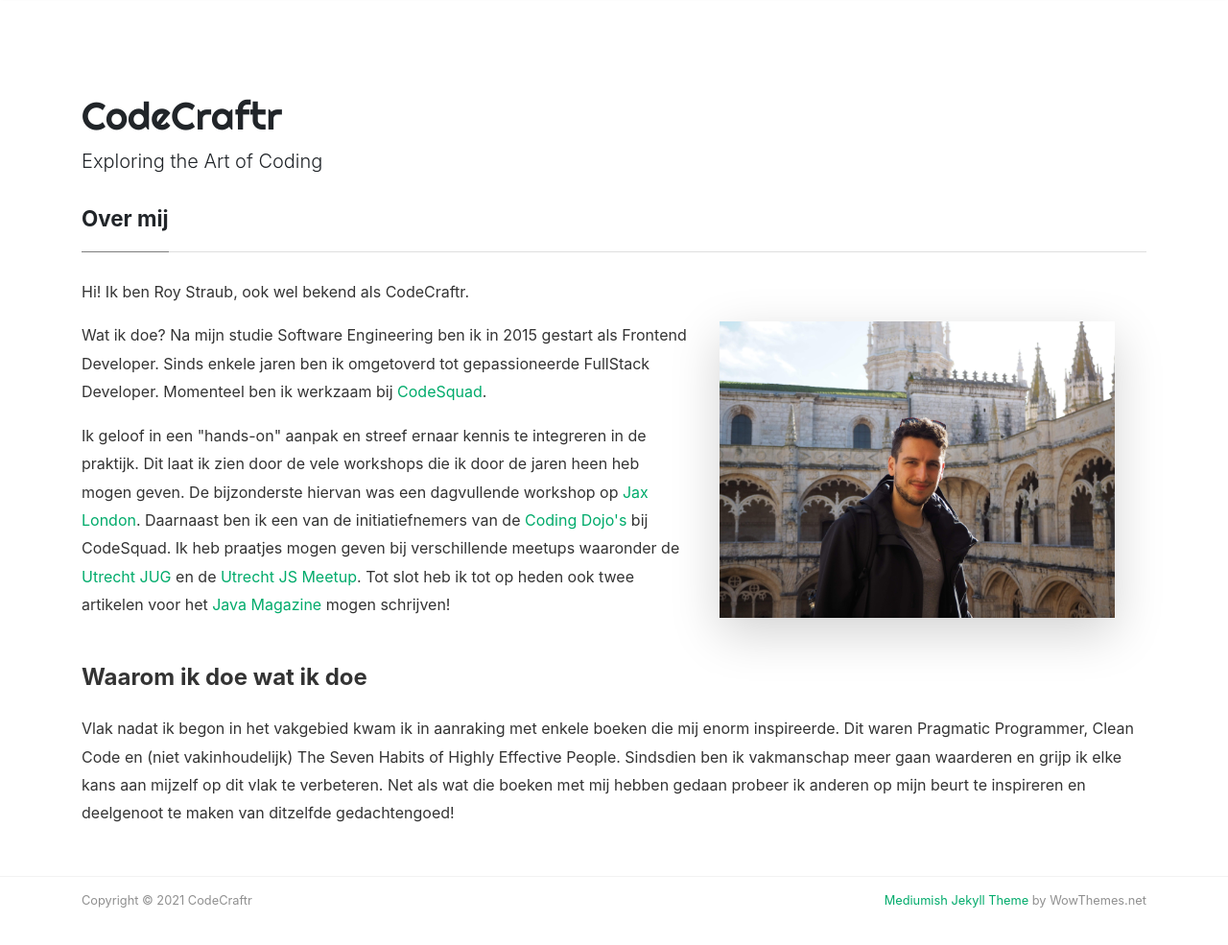
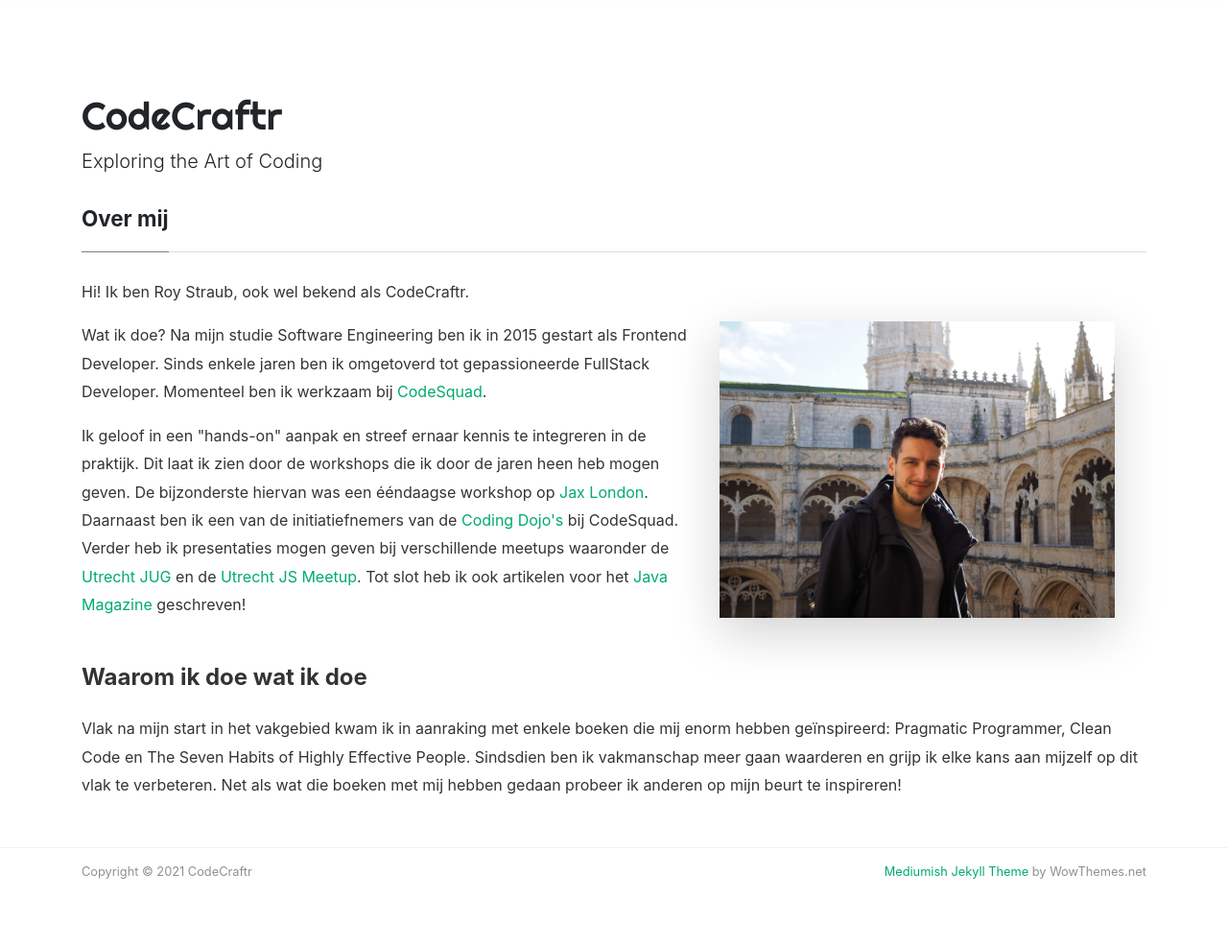
Before and after one commit to rstraub/rstraub.github.io, a Jekyll site: the page built from _pages/about.md, in a window 1280 px wide and 1022 px high. Shown: the top 985 px of the window at 96% size. Built offline with Jekyll 4.4.1, drawn with Linux system fonts in a browser that asks for light colours; nearby versions of some CDN libraries.

Commit message:
Another round of review

```diff
--- a/_pages/about.md
+++ b/_pages/about.md
@@ -15,12 +15,12 @@ Momenteel ben ik werkzaam bij <a target="_blank" href="https://www.codesquad.nl/
 </p>
 
 <p>
-Ik geloof in een "hands-on" aanpak en streef ernaar kennis te integreren in de praktijk. Dit laat ik zien door de vele workshops die ik door de jaren heen heb mogen geven.
-De bijzonderste hiervan was een dagvullende workshop op <a target="_blank" href="https://jaxlondon.com/software-architecture-design/the-ultimate-asynchronous-stack">Jax London</a>.
+Ik geloof in een "hands-on" aanpak en streef ernaar kennis te integreren in de praktijk. Dit laat ik zien door de workshops die ik door de jaren heen heb mogen geven.
+De bijzonderste hiervan was een ééndaagse workshop op <a target="_blank" href="https://jaxlondon.com/software-architecture-design/the-ultimate-asynchronous-stack">Jax London</a>.
 Daarnaast ben ik een van de initiatiefnemers van de <a target="_blank" href="https://codingdojo.org/WhatIsCodingDojo/">Coding Dojo's</a> bij CodeSquad.
-Ik heb praatjes mogen geven bij verschillende meetups waaronder de <a target="_blank" href="https://www.linkedin.com/company/utrecht-jug/">Utrecht JUG</a>
+Verder heb ik presentaties mogen geven bij verschillende meetups waaronder de <a target="_blank" href="https://www.linkedin.com/company/utrecht-jug/">Utrecht JUG</a>
 en de <a target="_blank" href="https://www.meetup.com/Utrecht-JavaScript-Meetup/">Utrecht JS Meetup</a>.
-Tot slot heb ik tot op heden ook twee artikelen voor het <a target="_blank" href="https://nljug.org/category/java-magazine/">Java Magazine</a> mogen schrijven!
+Tot slot heb ik ook artikelen voor het <a target="_blank" href="https://nljug.org/category/java-magazine/">Java Magazine</a> geschreven!
 </p>
 </div>
 
@@ -32,4 +32,4 @@ Tot slot heb ik tot op heden ook twee artikelen voor het <a target="_blank" href
 </div>
 
 #### Waarom ik doe wat ik doe
-Vlak nadat ik begon in het vakgebied kwam ik in aanraking met enkele boeken die mij enorm inspireerde. Dit waren Pragmatic Programmer, Clean Code en (niet vakinhoudelijk) The Seven Habits of Highly Effective People. Sindsdien ben ik vakmanschap meer gaan waarderen en grijp ik elke kans aan mijzelf op dit vlak te verbeteren. Net als wat die boeken met mij hebben gedaan probeer ik anderen op mijn beurt te inspireren en deelgenoot te maken van ditzelfde gedachtengoed!
+Vlak na mijn start in het vakgebied kwam ik in aanraking met enkele boeken die mij enorm hebben geïnspireerd: Pragmatic Programmer, Clean Code en The Seven Habits of Highly Effective People. Sindsdien ben ik vakmanschap meer gaan waarderen en grijp ik elke kans aan mijzelf op dit vlak te verbeteren. Net als wat die boeken met mij hebben gedaan probeer ik anderen op mijn beurt te inspireren!
```
